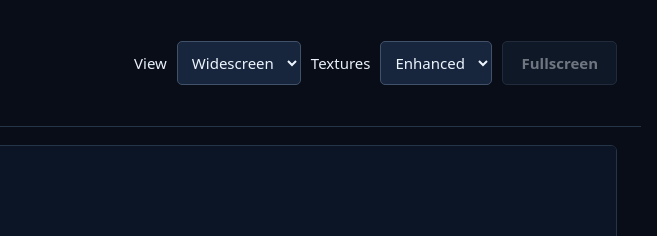
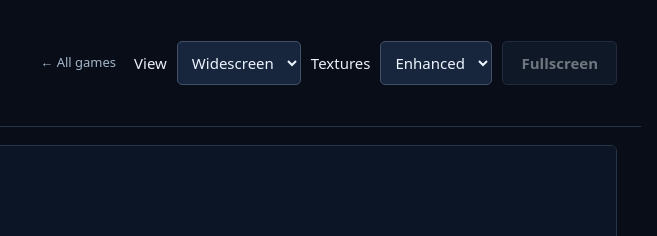
Before and after one commit to Plicerin/euro96-web, a plain HTML site: page index.html in a window 1280 px wide. Shown: the top 236 px of the page, 619-1276 px from the left. Drawn offline with Linux system fonts and the light colour scheme; no server answers.

Commit message:
Link to the games landing page
Co-Authored-By: Claude Opus 5.5 <noreply@anthropic.com>

```diff
--- a/index.html
+++ b/index.html
@@ -11,7 +11,7 @@
 <body>
   <header><div class="brand"><div class="brand-badge"><img src="euro96-logo.png?sha256=2a1c268fc4f47b614334403393796b9efeb635ac97dbd3f7fd5a0eb976fdf5ac" width="800" height="1078" alt="UEFA Euro 96 England emblem"></div>
     <div><strong>UEFA EURO 96</strong><span>Browser preview · original gameplay</span></div></div>
-    <div class="display-controls"><label for="presentation">View</label>
+    <div class="display-controls"><a href="https://plicerin.github.io/" style="color:#a4b6c9;font-size:13px;text-decoration:none;margin-right:8px">&larr; All games</a><label for="presentation">View</label>
     <select id="presentation"><option value="720">Widescreen</option><option value="0">Classic</option></select>
     <label for="textures">Textures</label>
     <select id="textures" title="Enhanced pitch and stadium textures in Widescreen"><option value="enhanced">Enhanced</option><option value="original">Original</option></select>
```
